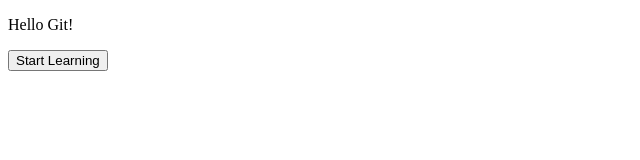
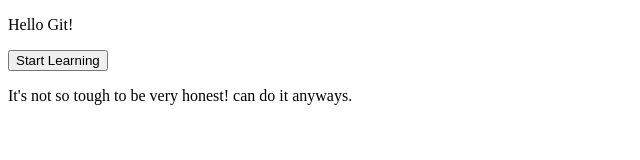
Before and after one commit to JustinusKerners/Git_Tutorials, a plain HTML site: page Index.html in a window 1280 px wide. Shown: the whole page, without its empty margins (0-640 px from the left). Drawn offline with Linux system fonts and the light colour scheme.

Commit message:
Added a Para!

```diff
--- a/Index.html
+++ b/Index.html
@@ -8,5 +8,7 @@
 <body>
   <p>Hello Git!</p>
   <button>Start Learning</button>
+
+  <p>It's not so tough to be very honest! can do it anyways.</p>
 </body>
 </html>
```
